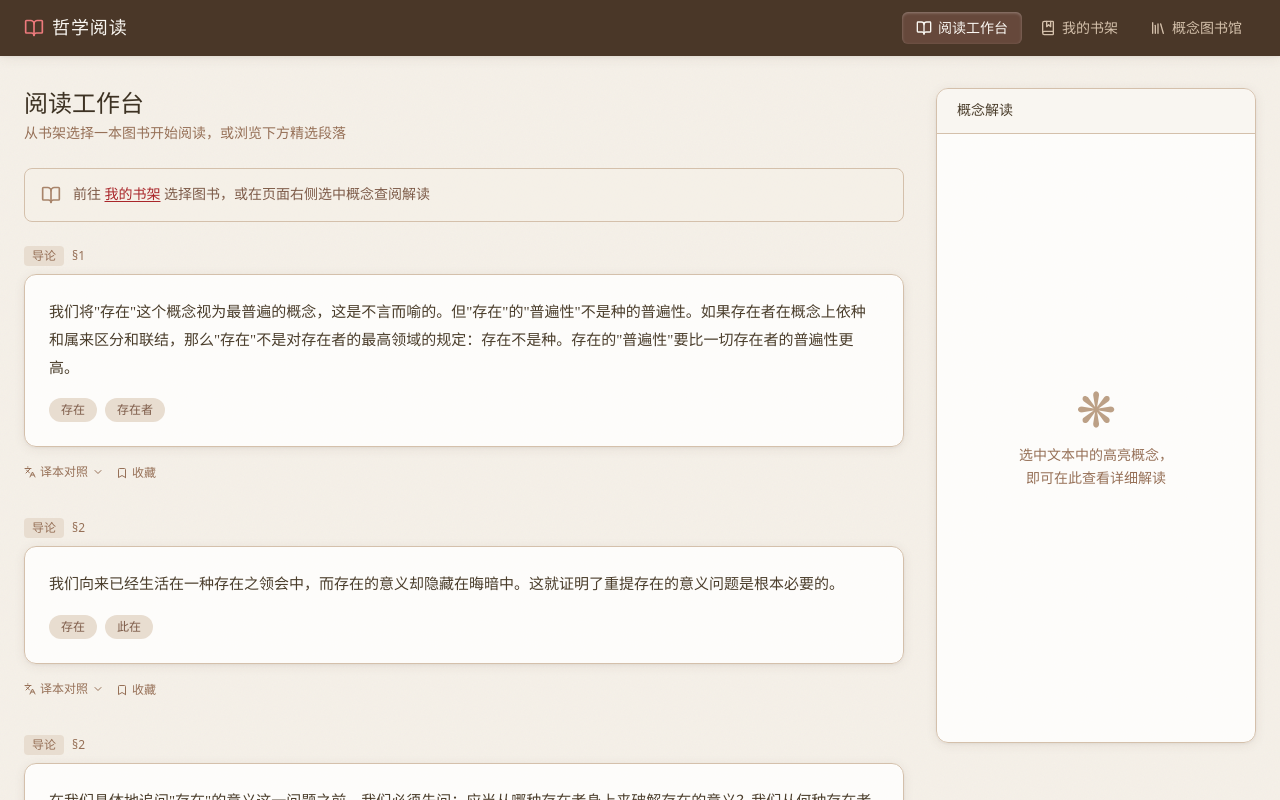
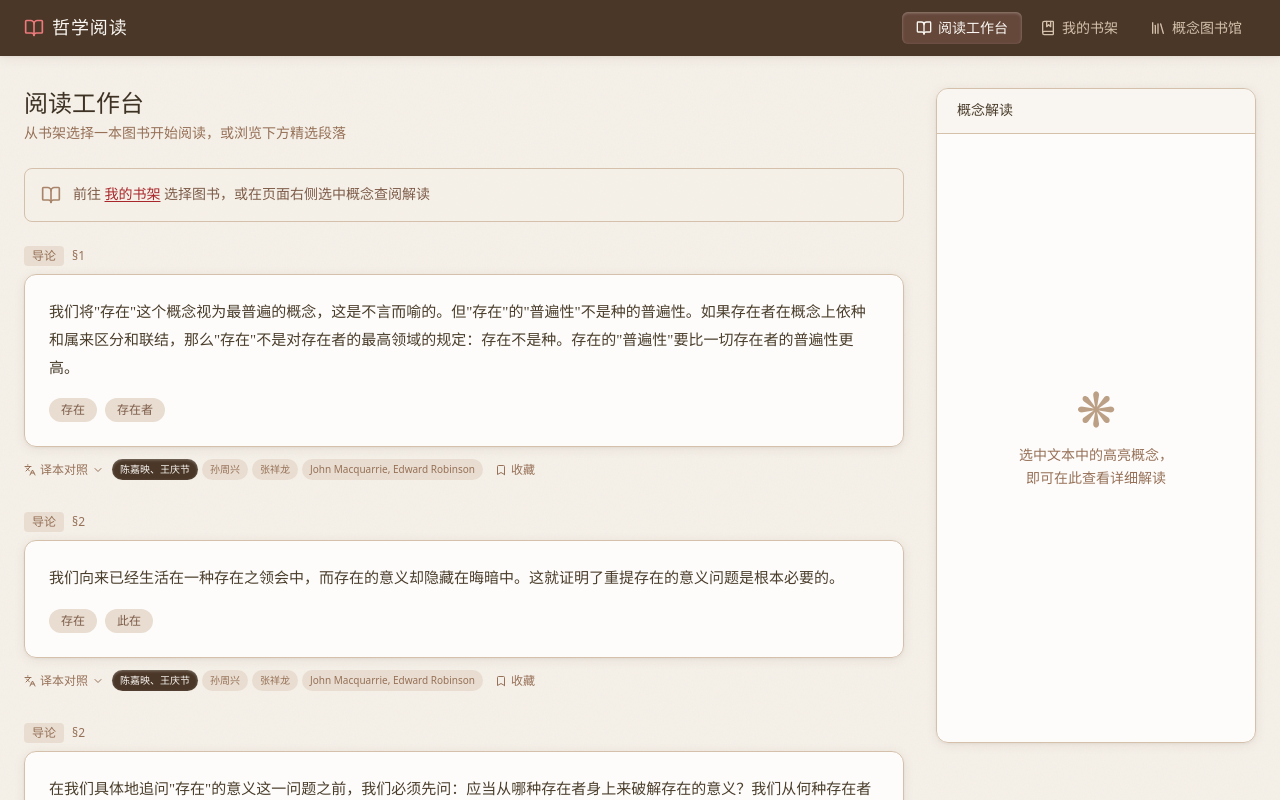
Before and after one commit to olivia-ship-it-coder/trytest, a React (Vite) app: page / in a window 1280 px wide. Shown: the top 800 px of the page. Built offline with nearby package versions, Linux system fonts and the light colour scheme.

Commit message:
feat: 哲学书籍阅读分析网页
Co-authored-by: traeagent <traeagent@users.noreply.github.com>

```diff
--- a/src/components/TranslationView.tsx
+++ b/src/components/TranslationView.tsx
@@ -38,14 +38,36 @@ export default function TranslationView({ paragraphIndices, showOriginal }: Tran
 
   return (
     <div>
+      <div className="flex items-center justify-between gap-2">
         <button
           onClick={() => setOpen(!open)}
-        className="inline-flex items-center gap-1 text-xs text-leather-500 transition-colors hover:text-crimson-700"
+          className="inline-flex shrink-0 items-center gap-1 text-xs text-leather-500 transition-colors hover:text-crimson-700"
         >
           <Languages size={12} />
           译本对照
           {open ? <ChevronUp size={12} /> : <ChevronDown size={12} />}
         </button>
+
+        <div className="flex flex-wrap justify-end gap-1">
+          {translations.map((t) => {
+            const isActive = selected.includes(t.id)
+            return (
+              <button
+                key={t.id}
+                onClick={() => toggleTranslator(t.id)}
+                className={cn(
+                  'rounded-full px-2 py-0.5 text-[10px] font-medium transition-all',
+                  isActive
+                    ? 'bg-leather-900 text-page-light shadow-inner-glow'
+                    : 'bg-leather-100 text-leather-500 hover:bg-leather-200'
+                )}
+              >
+                {t.translator}
+              </button>
+            )
+          })}
+        </div>
+      </div>
 
       {open && (
         <div className="mt-3 animate-fade-in rounded-lg border border-leather-200 bg-page-light p-4">
@@ -61,26 +83,6 @@ export default function TranslationView({ paragraphIndices, showOriginal }: Tran
               ))}
             </div>
           )}
-
-          <div className="mb-3 flex flex-wrap gap-1.5">
-            {translations.map((t) => {
-              const isActive = selected.includes(t.id)
-              return (
-                <button
-                  key={t.id}
-                  onClick={() => toggleTranslator(t.id)}
-                  className={cn(
-                    'rounded-full px-2.5 py-1 text-xs font-medium transition-all',
-                    isActive
-                      ? 'bg-leather-900 text-page-light shadow-inner-glow'
-                      : 'bg-leather-100 text-leather-600 hover:bg-leather-200'
-                  )}
-                >
-                  {t.translator}
-                </button>
-              )
-            })}
-          </div>
 
           <div
             className="grid gap-3"
```
Lines whose indentation alone changed are shown as unchanged.
